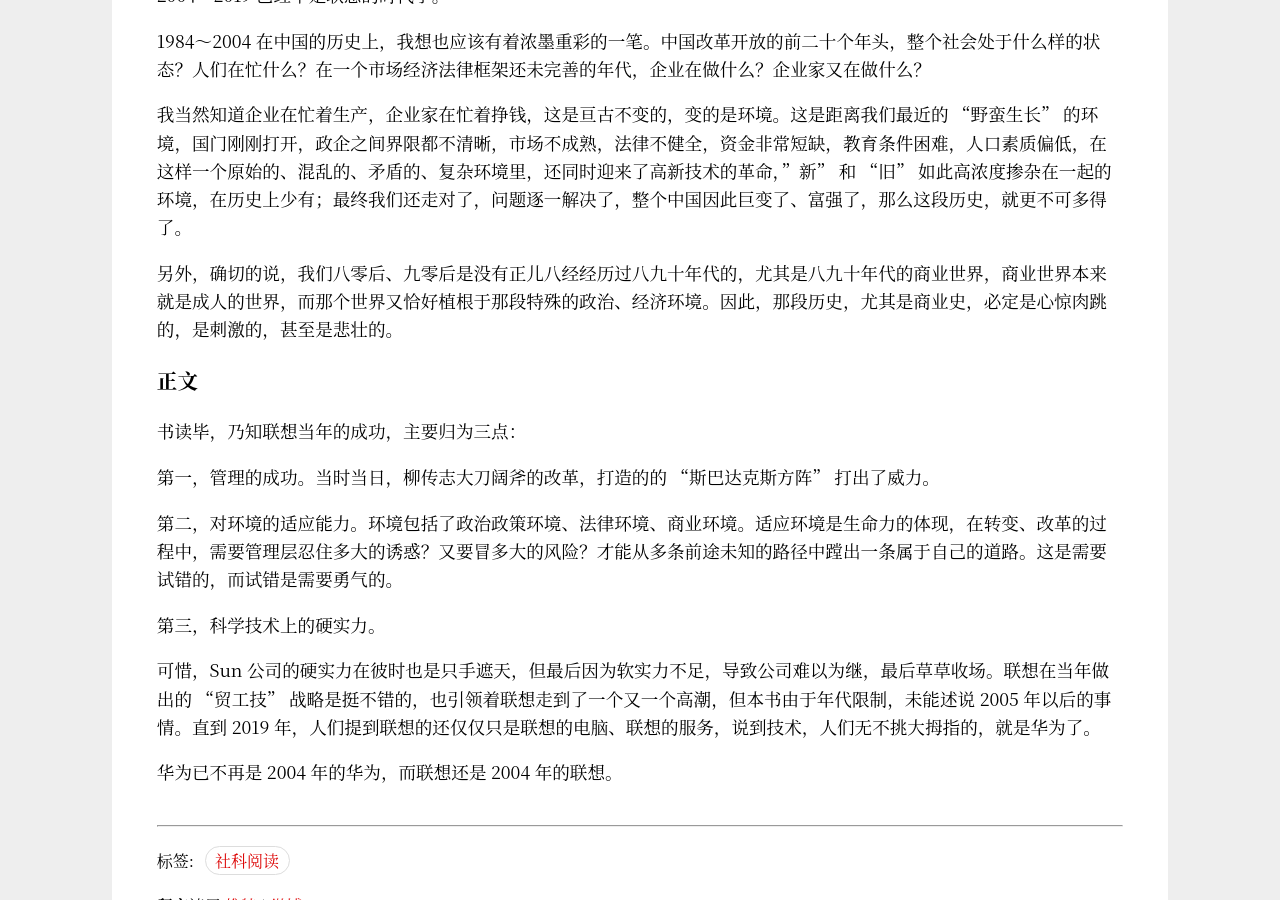
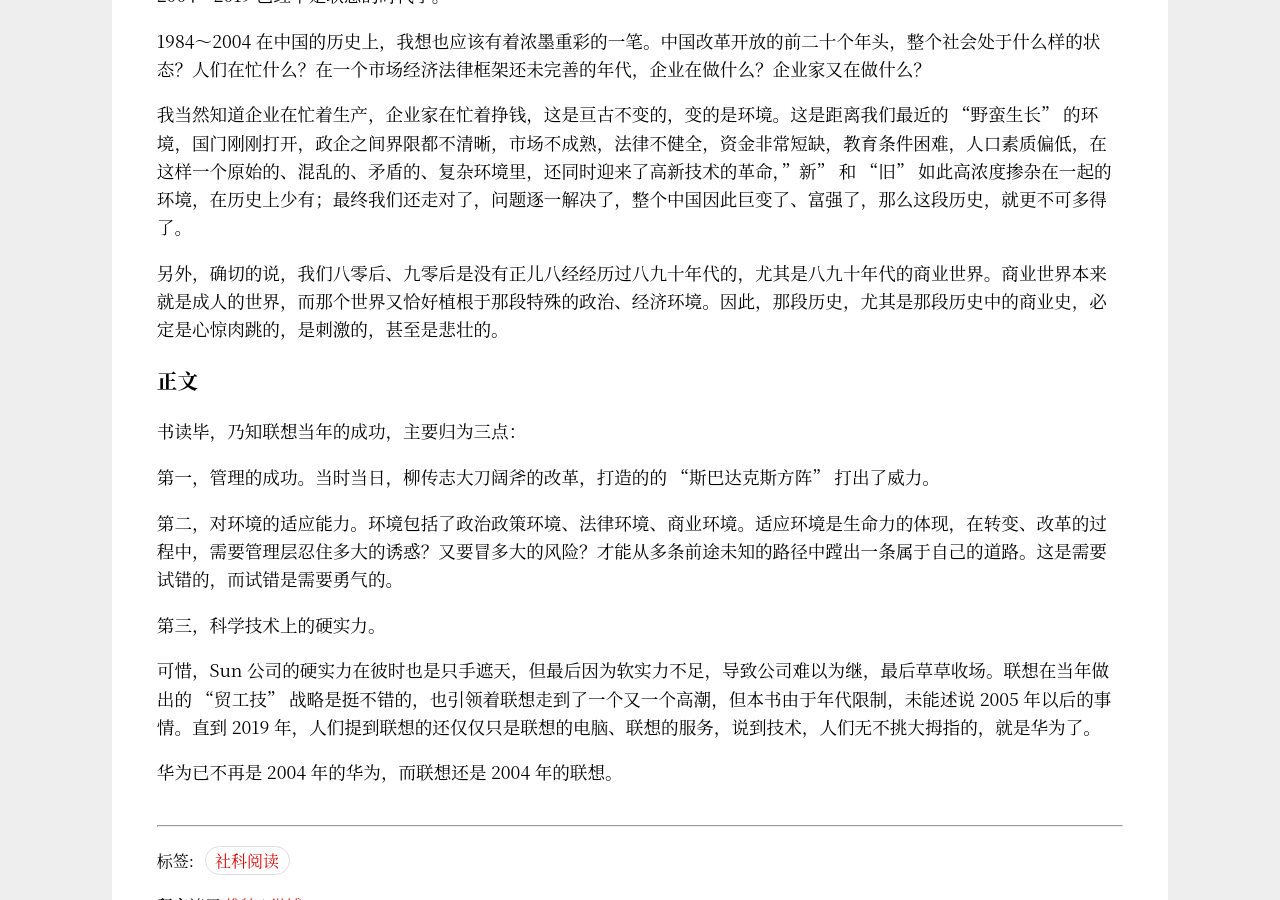
Before and after one commit to Haiyung/haiyung.github.io, a Jekyll site: the page built from _posts/2019-06-22-the-saga-of-Lenovo.md, in a window 1280 px wide and 900 px high, scrolled down 687 px. Built offline with Jekyll 4.4.1, drawn with Linux system fonts in a browser that asks for light colours; some web fonts are replaced.

Commit message:
article: add one article

```diff
--- a/_posts/2019-06-22-the-saga-of-Lenovo.md
+++ b/_posts/2019-06-22-the-saga-of-Lenovo.md
@@ -24,7 +24,7 @@
 
 我当然知道企业在忙着生产，企业家在忙着挣钱，这是亘古不变的，变的是环境。这是距离我们最近的 "野蛮生长" 的环境，国门刚刚打开，政企之间界限都不清晰，市场不成熟，法律不健全，资金非常短缺，教育条件困难，人口素质偏低，在这样一个原始的、混乱的、矛盾的、复杂环境里，还同时迎来了高新技术的革命，"新" 和 "旧" 如此高浓度掺杂在一起的环境，在历史上少有；最终我们还走对了，问题逐一解决了，整个中国因此巨变了、富强了，那么这段历史，就更不可多得了。
 
-另外，确切的说，我们八零后、九零后是没有正儿八经经历过八九十年代的，尤其是八九十年代的商业世界，商业世界本来就是成人的世界，而那个世界又恰好植根于那段特殊的政治、经济环境。因此，那段历史，尤其是商业史，必定是心惊肉跳的，是刺激的，甚至是悲壮的。
+另外，确切的说，我们八零后、九零后是没有正儿八经经历过八九十年代的，尤其是八九十年代的商业世界。商业世界本来就是成人的世界，而那个世界又恰好植根于那段特殊的政治、经济环境。因此，那段历史，尤其是那段历史中的商业史，必定是心惊肉跳的，是刺激的，甚至是悲壮的。
 
 ### 正文
 
```
